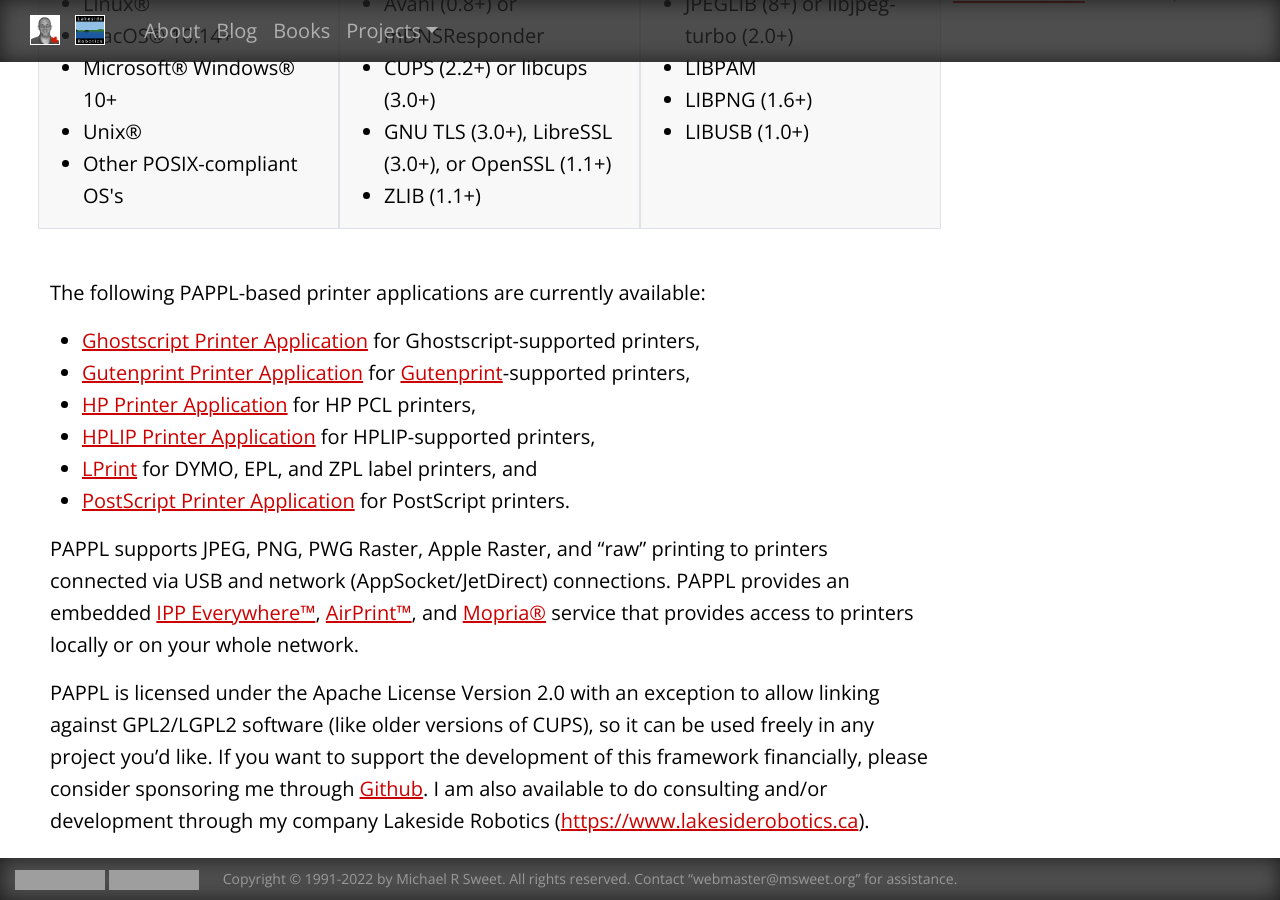
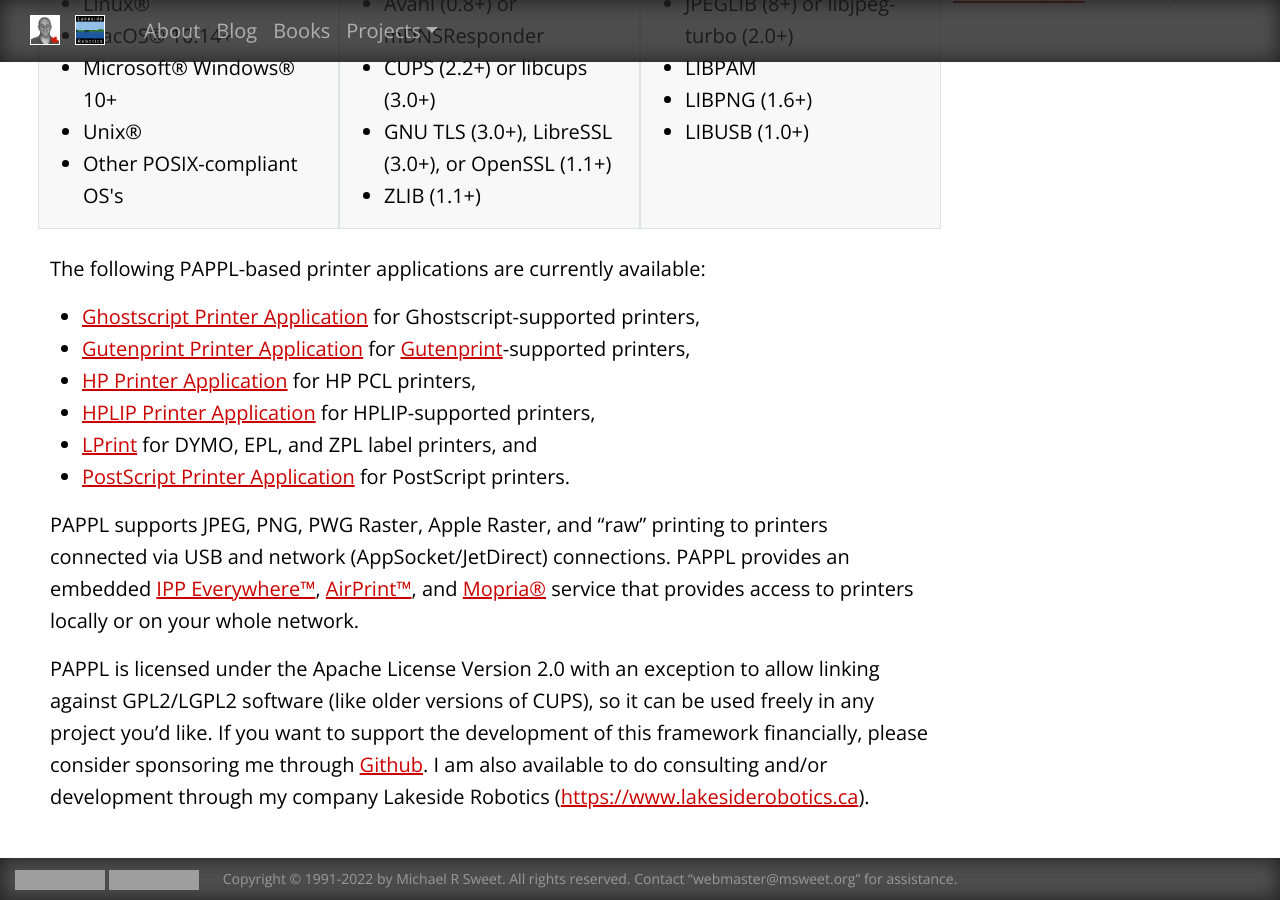
Before and after one commit to michaelrsweet/michaelrsweet.github.com, a Jekyll site: the page built from pappl/index.md, in a window 1280 px wide and 900 px high, scrolled down 495 px. Built offline with Jekyll 4.4.1, drawn with Linux system fonts in a browser that asks for light colours; grey boxes are pictures that could not be loaded.

Commit message:
Fix whitespace again.

```diff
--- a/pappl/index.md
+++ b/pappl/index.md
@@ -26,7 +26,7 @@
 System Requirements
 -------------------
 
-<div class="row"><div class="col col-lg-4 bg20 border pt-2">
+<div class="row mb-4"><div class="col col-lg-4 bg20 border pt-2">
   <h3>Operating Systems</h3>
   <ul>
     <li>Linux®</li>
@@ -52,7 +52,6 @@
     <li>LIBUSB (1.0+)</li>
   </ul>
 </div></div>
-<br>
 
 The following PAPPL-based printer applications are currently available:
 
```
